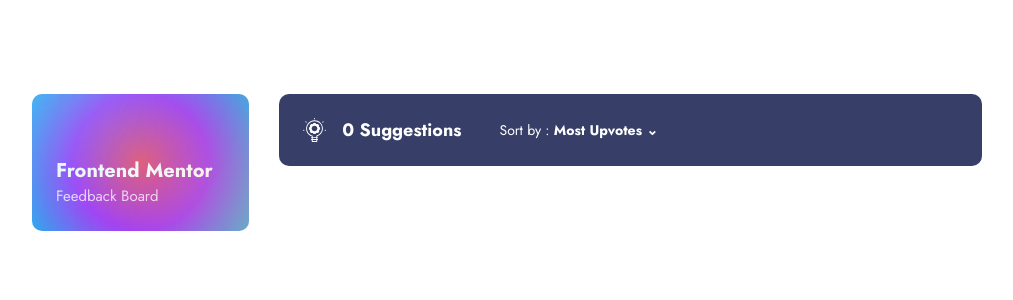
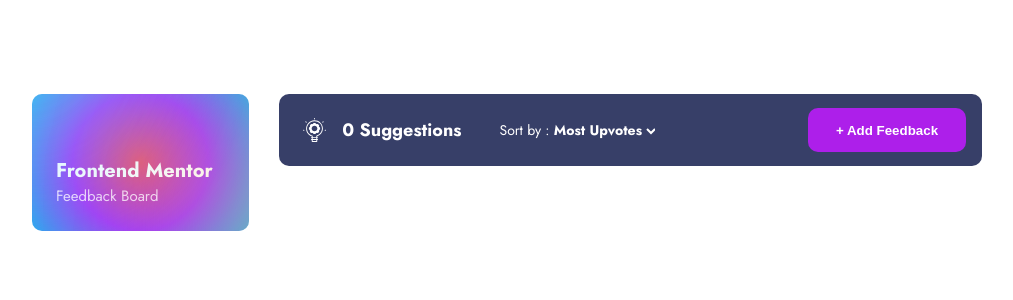
Before and after one commit to orkhan-m/product-feedback-app-react, a React (Create React App) app: page / in a window 1280 px wide. Shown: the top 300 px of the page, without its empty margins (133-1146 px from the left). Built offline with nearby package versions, Linux system fonts and the light colour scheme.

Commit message:
finish nav-bar and feedback board design

```diff
--- a/src/App.js
+++ b/src/App.js
@@ -1,6 +1,7 @@
 import "./index.css";
 // import { useState } from "react";
 import bulbSvg from "./assets/bulb.svg";
+import dropdownIcon from "./assets/dropdown_icon.svg";
 
 export default function App() {
   return (
@@ -32,8 +33,12 @@ function Header() {
       <img class="bulb-icon" src={bulbSvg} alt="Bulb Icon" />
       <p class="nav-bar-suggestions">0 Suggestions</p>
       <p class="sort-by">
-        Sort by : <span class="dropdown-items">Most Upvotes &#x2304;</span>
+        Sort by :{" "}
+        <span class="dropdown-items">
+          Most Upvotes <img src={dropdownIcon} alt="Dropdown Icon"></img>
+        </span>
       </p>
+      <button class="btn-add-feedback">+ Add Feedback</button>
     </div>
   );
 }
--- a/src/index.css
+++ b/src/index.css
@@ -29,7 +29,8 @@ html {
   width: 82.5rem;
   border-radius: 1rem;
   display: flex;
-  float: right;
+  /* justify-content: space-between; */
+  /* float: right; */
 }
 
 .bulb-icon {
@@ -61,11 +62,19 @@ html {
   font-weight: 700;
 }
 
-/* .chevron-down {
+.btn-add-feedback {
   color: #ffffff;
-  font-size: 1.4rem;
   font-weight: 700;
-} */
+  margin-left: auto;
+  height: 4.4rem;
+  width: 15.8rem;
+  background-color: #ad1fea;
+  border-radius: 1rem;
+  margin-top: auto;
+  margin-bottom: auto;
+  margin-right: 1.6rem;
+  border: none;
+}
 
 /* SECTION: Feedback Board */
 .feedback-board {
```
Also changed, not shown: src/assets/dropdown_icon.svg (added).
